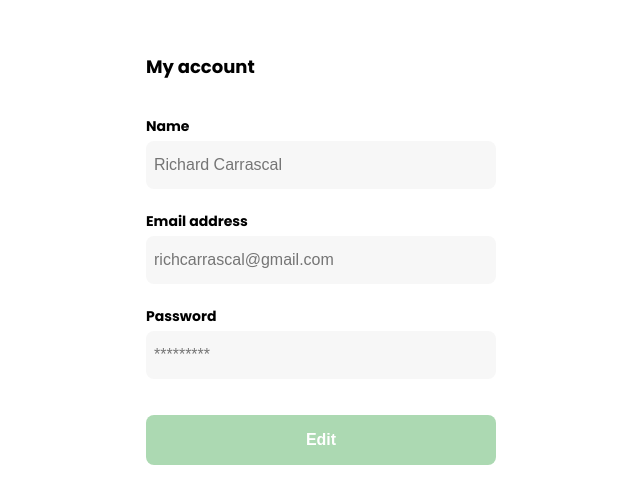
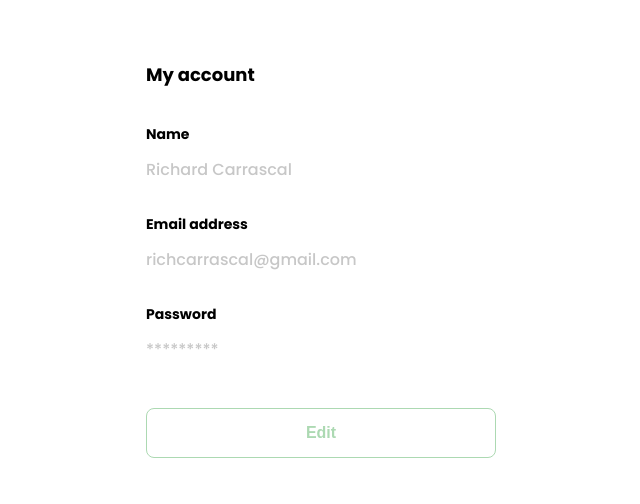
Before and after one commit to CarlosAntonioRivera/phone-store, a plain HTML site: page editAccount.html in a window 1280 px wide. Shown: the part 132-636 px from the top of the page, without its empty margins (319-959 px from the left). Drawn offline with Linux system fonts and the light colour scheme.

Commit message:
Creating and designing the editAccount view and correcting text in the Account view button

```diff
--- a/account.html
+++ b/editAccount.html
@@ -42,12 +42,7 @@
               >Name</label
             >
 
-            <input
-              type="text"
-              id="name"
-              placeholder="Richard Carrascal"
-              class="input input-name"
-            />
+            <p class="value">Richard Carrascal</p>
 
             <label
               for="email"
@@ -55,12 +50,7 @@
               >Email address</label
             >
 
-            <input
-              type="email"
-              id="email"
-              placeholder="richcarrascal@gmail.com"
-              class="input input-email"
-            />
+            <p class="value">richcarrascal@gmail.com</p>
 
             <label
               for="password"
@@ -68,18 +58,13 @@
               >Password</label
             >
 
-            <input
-              type="password"
-              id="password"
-              placeholder="*********"
-              class="input input-password"
-            />
+            <p class="value">*********</p>
           </div>
 
           <input
             type="submit"
             value="Edit"
-            class="primary-button login-button"
+            class="secondary-button login-button"
           />
         </form>
       </div>
--- a/style.css
+++ b/style.css
@@ -200,3 +200,13 @@ body {
 }
 
 /* Final - Estilos de Pantalla: account.html */
+
+/* Inicio - Estilos de Pantalla: editAccount.html */
+
+.value {
+  color: var(--very-light-pink);
+  font-size: var(--md);
+  margin: 8px 0 32px 0;
+}
+
+/* Final - Estilos de Pantalla: editAccount.html */
```
